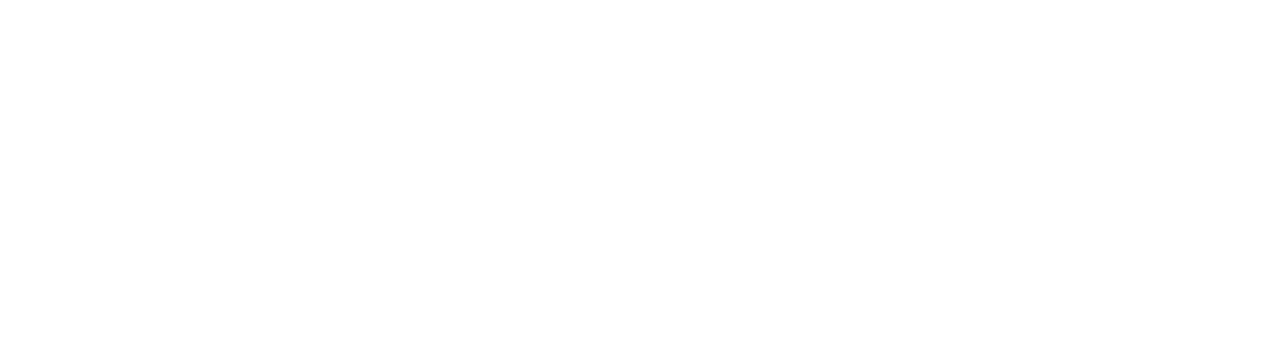
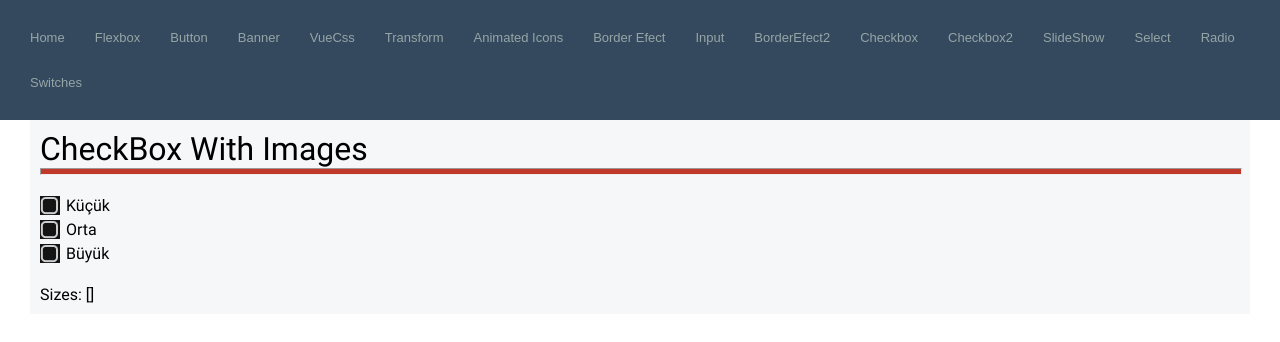
Before and after one commit to metinsut/exercises, a Vue app: page /checkbox2 in a window 1280 px wide. Shown: the top 342 px of the page. Built offline with nearby package versions, Linux system fonts and the light colour scheme.

Commit message:
newcomponent

```diff
--- a/src/assets/common/common.scss
+++ b/src/assets/common/common.scss
@@ -1,9 +1,8 @@
 .wrapper{
   max-width: 1200px;
   margin: 0 auto;
-  padding: 10px 10px;
   background-color: rgba(236, 240, 241,0.5);
   display: flex;
   flex-direction: column;
-  width: 100%;
+  padding: 10px;
 }
--- a/src/components/CheckBox.vue
+++ b/src/components/CheckBox.vue
@@ -2,6 +2,9 @@
   <div class="checkbox">
     <v-header></v-header>
     <div class="wrapper">
+      <h1>Checkbox With Svg Icons</h1>
+      <hr>
+      <br>
       <div class="section">
         <label>
           <input type="checkbox" name="check" v-model="value">
--- /dev/null
+++ b/src/components/Checkbox2.vue
@@ -0,0 +1,70 @@
+<template>
+  <div class="checkbox2">
+    <v-header></v-header>
+    <div class="wrapper">
+      <h1>CheckBox With Images</h1>
+      <hr>
+      <br>
+      <div class="row">
+        <div class="checkboxGroup">
+          <input type="checkbox" name="küçük" id="küçük" value="küçük" v-model="size">
+          <label for="küçük">Küçük</label>
+        </div>
+        <div class="checkboxGroup">
+          <input type="checkbox" name="orta" id="orta" value="orta" v-model="size">
+          <label for="orta">Orta</label>
+        </div>
+        <div class="checkboxGroup">
+          <input type="checkbox" name="büyük" id="büyük" value="büyük" v-model="size">
+          <label for="büyük">Büyük</label>
+        </div>
+        <br>
+        <p>Sizes: {{size}}</p>
+      </div>
+    </div>
+  </div>
+</template>
+
+<script>
+import header from '@/components/layout/header'
+export default {
+  name: 'checkbox2',
+  components: { 'v-header': header },
+  data() {
+    return {
+      size: []
+    }
+  }
+}
+</script>
+
+<style lang="scss" scoped>
+@import "../assets/common/common";
+
+.wrapper {
+  .row {
+    display: flex;
+    flex-direction: column;
+    .checkboxGroup {
+      input[type="checkbox"] {
+        opacity: 0;
+        width: 0;
+        margin: 0;
+        &:checked + label[for="küçük"],
+        &:checked + label[for="orta"],
+        &:checked + label[for="büyük"] {
+            background-position: 0 -65px;
+            color: rgba(192, 57, 43,1.0);
+        }
+      }
+      label[for="küçük"], label[for="orta"], label[for="büyük"] {
+        background: url(../assets/images/checks.png) no-repeat;
+        background-position: 0 -100px;
+        padding-left: 26px;
+        line-height: 24px;
+        cursor: pointer;
+      }
+    }
+  }
+}
+</style>
--- /dev/null
+++ b/src/components/Radio.vue
@@ -0,0 +1,53 @@
+<template>
+    <div class="radio">
+        <v-header></v-header>
+        <div class="wrapper">
+            <div class="row">
+                <input type="radio" id="male" name="gender" value="male" v-model="gender"/>
+                <label for="male">Male</label>
+                <br/>
+                <input type="radio" id="female" name="gender" value="female" v-model="gender"/>
+                <label for="female">Female</label>
+                <h1>Gender: {{gender}}</h1>
+            </div>
+        </div>
+    </div>
+</template>
+
+<script>
+import header from '@/components/layout/header'
+export default {
+    name: 'radio',
+    components: { 'v-header': header },
+    data() {
+        return {
+            gender:""
+        }
+    }
+}
+</script>
+
+<style lang="scss" scoped>
+@import "../assets/common/common";
+
+.row {
+    input[type="radio"] {
+        opacity: 0;
+        width: 0;
+        margin: 0;
+        &:checked + label[for="male"],
+        &:checked + label[for="female"] {
+            background-position: 0 0;
+            color: rgba(192, 57, 43,1.0);
+        }
+    }
+    label[for="male"], label[for="female"] {
+        background: url(../assets/images/checks.png) no-repeat;
+        background-position: 0 -32px;
+        padding-left: 26px;
+        line-height: 24px;
+        cursor: pointer;
+
+    }
+}
+</style>
--- /dev/null
+++ b/src/components/Switches.vue
@@ -0,0 +1,73 @@
+<template>
+  <div class="switches">
+    <v-header></v-header>
+    <div class="wrapper">
+      <div class="row">
+        <label class="switch">
+          <input type="checkbox">
+          <span class="slider"></span>
+        </label>
+      </div>
+    </div>
+  </div>
+</template>
+
+<script>
+import header from '@/components/layout/header'
+export default {
+  name: 'switches',
+  components: { 'v-header': header },
+  data() {
+    return {
+    }
+  }
+}
+</script>
+
+<style lang="scss" scoped>
+@import "../assets/common/common";
+
+.wrapper {
+  .row {
+    .switch {
+      display: inline-block;
+      position: relative;
+      width: 40px;
+      height: 14px;
+      input {
+        display: none;
+        &:checked+.slider {
+          background-color: #2196F3;
+        }
+        &:checked+.slider:after {
+          transform: translateX(26px);
+          background-color: #2196F3;
+        }
+      }
+
+      .slider {
+        position: absolute;
+        cursor: pointer;
+        top: 0;
+        left: 0;
+        right: 0;
+        bottom: 0;
+        background-color: #ccc;
+        border-radius: 34px;
+        &:after {
+          position: absolute;
+          content: "";
+          height: 26px;
+          width: 26px;
+          left: -5px;
+          bottom: -5px;
+          border-radius: 50%;
+          background-color: white;
+          transition: .4s;
+          box-shadow: 0 1px 5px 0 rgba(0, 0, 0, 0.6);
+        }
+      }
+    }
+  }
+}
+</style>
--- a/src/components/layout/header.vue
+++ b/src/components/layout/header.vue
@@ -14,8 +14,11 @@
         <router-link class="input" to="/input">Input</router-link>
         <router-link class="borderEfect2" to="/borderefect2">BorderEfect2</router-link>
         <router-link class="checkbox" to="/checkbox">Checkbox</router-link>
+        <router-link class="checkbox2" to="/checkbox2">Checkbox2</router-link>
         <router-link class="slideshow" to="/slideshow">SlideShow</router-link>
         <router-link class="select" to="/select">Select</router-link>
+        <router-link class="radio" to="/radio">Radio</router-link>
+        <router-link class="switches" to="/switches">Switches</router-link>
       </div>
     </div>
   </div>
--- a/src/router/index.js
+++ b/src/router/index.js
@@ -14,6 +14,9 @@
 import CheckBox from '@/components/CheckBox'
 import SlideShow from '@/components/SlideShow'
 import Select from '@/components/Select'
+import Radio from '@/components/Radio'
+import Checkbox2 from '@/components/Checkbox2'
+import Switches from '@/components/Switches'
 
 Vue.use(Router)
 
@@ -89,6 +92,21 @@
       path: '/select',
       name: 'Select',
       component: Select
+    },
+    {
+      path: '/radio',
+      name: 'Radio',
+      component: Radio
+    },
+    {
+      path: '/checkbox2',
+      name: 'Checkbox2',
+      component: Checkbox2
+    },
+    {
+      path: '/switches',
+      name: 'Switches',
+      component: Switches
     }
   ]
 })
```
Also changed, not shown: src/components/AnimatedIcon.vue (+6 -6 lines), src/assets/images/checks.png (added).
